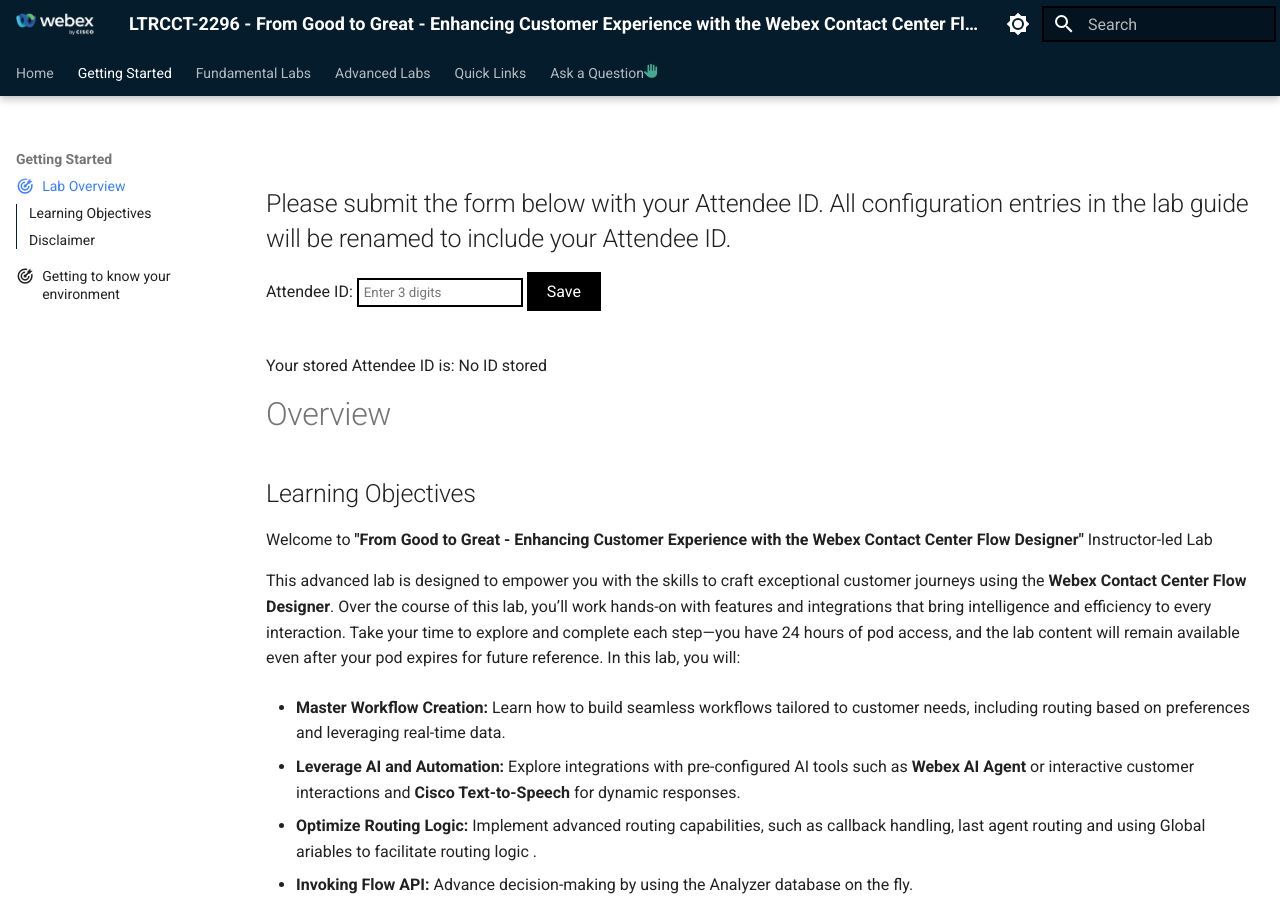
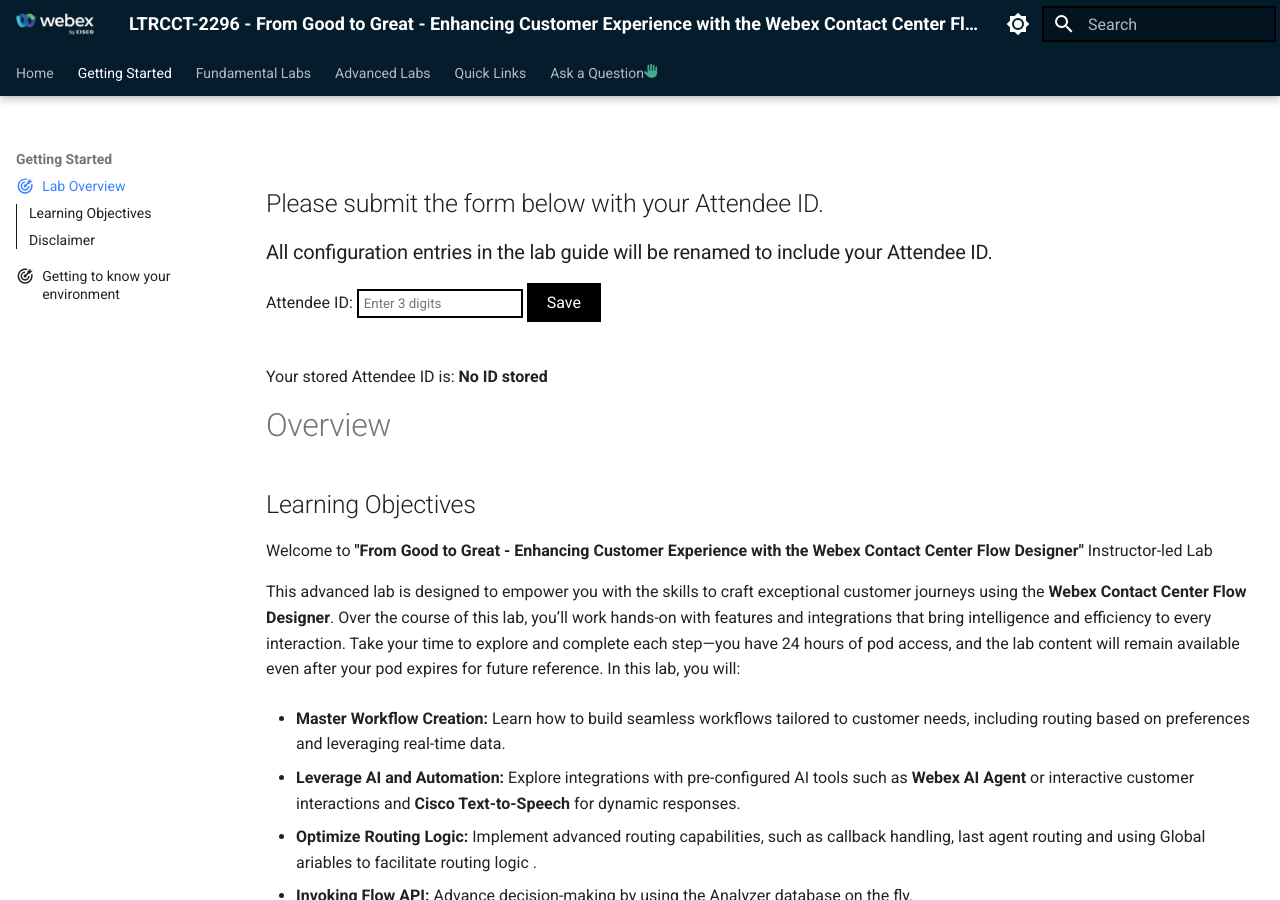
Before and after one commit to dbokatov/LTRCCT-TEST, an MkDocs documentation site: the page built from docs/main/overview.md, in a window 1280 px wide and 900 px high. Built offline with MkDocs 1.6.1 and Material for MkDocs 9.7.7, drawn with Linux system fonts in a browser that asks for light colours.

```diff
--- a/docs/main/overview.md
+++ b/docs/main/overview.md
@@ -70,7 +70,8 @@ icon: material/bullseye-arrow
 
 <!-- Markdown content with embedded HTML -->
 <div>
-    <h2>Please submit the form below with your Attendee ID. All configuration entries in the lab guide will be renamed to include your Attendee ID.</h2>
+    <h2>Please submit the form below with your Attendee ID.</h2>
+    <h3>All configuration entries in the lab guide will be renamed to include your Attendee ID.</h3>
     <form id="attendee-form">
         <label for="attendee">Attendee ID:</label>
         <input type="text" id="attendee" name="attendee" placeholder="Enter 3 digits" required>
@@ -79,7 +80,7 @@ icon: material/bullseye-arrow
 
     <br>
 
-    <p>Your stored Attendee ID is: <span id="display-attendee">No ID stored</span></p>
+    <p>Your stored Attendee ID is: <b><span id="display-attendee">No ID stored</span></b></p>
 </div>
 
 # Overview
```
